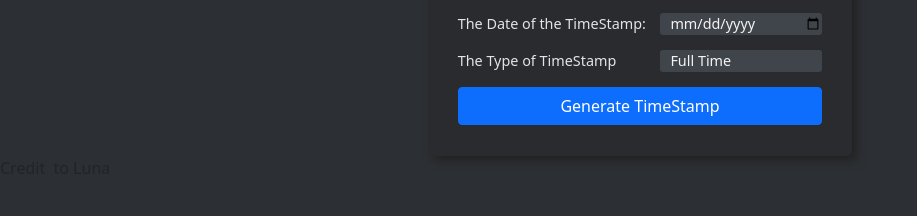
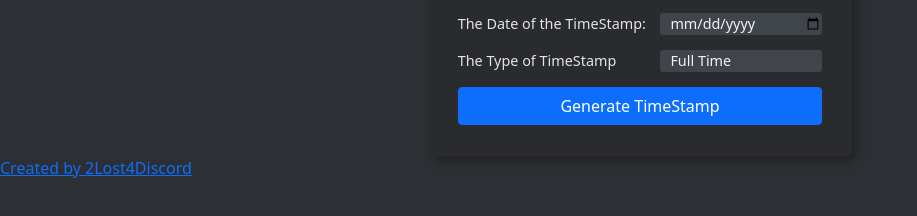
Before and after one commit to 2Lost4This/Discord-Timestamp-Generator, a plain HTML site: page index.html in a window 1280 px wide. Shown: the part 272-488 px from the top of the page, without its empty margins (0-917 px from the left). Drawn offline with Linux system fonts and the light colour scheme.

Commit message:
Update index.html

```diff
--- a/index.html
+++ b/index.html
@@ -43,10 +43,8 @@
     <script src="assets/js/bs-init.js"></script>
     <script src="assets/js/TimeStampGenerator.js"></script>
     <Layout />
-                <div className='set-luna'>
-                    <Link href='https://waya.one/go/luna'>
-                        <a>Credit&nbsp;<AiFillHeart style={{ position: 'relative', top: 2 }} />&nbsp;to&nbsp;Luna</a>
-                    </Link>
+        <a href="https://discord.gg/VM77HTNXrt">Created by 2Lost4Discord</a>
+
     </div>
 
 </body>
```
